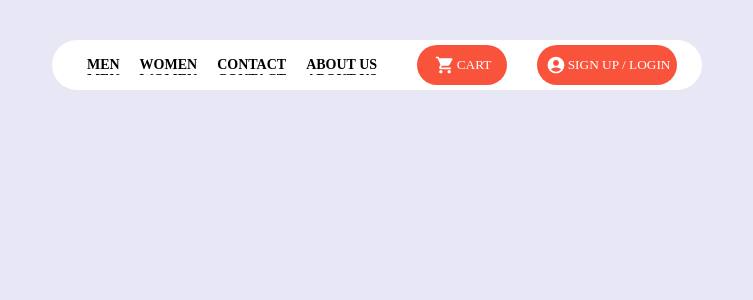
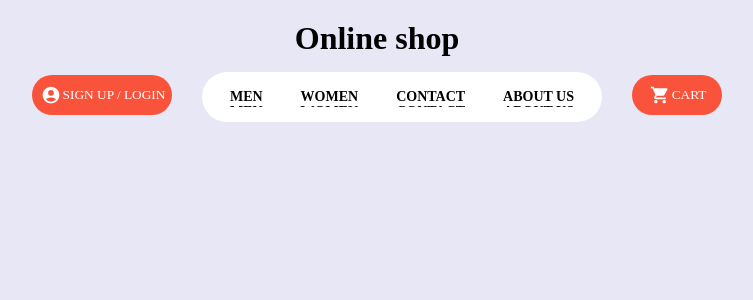
Before and after one commit to npouriaa/shopping-redux, a React (Vite) app: page / in a window 1280 px wide. Shown: the top 300 px of the page, without its empty margins (263-1016 px from the left). Built offline with nearby package versions, Linux system fonts and the light colour scheme; no server answers; sample sign-in values are in the browser's storage; a web font is replaced by a local one.

Commit message:
designing navBar

```diff
--- a/src/Components/Header.jsx
+++ b/src/Components/Header.jsx
@@ -5,6 +5,7 @@ import NavBar from './NavBar'
 const Header = () => {
   return (
     <div className='header-con'>
+      <h1>Online shop</h1>
       <NavBar/>
     </div>
   )
--- a/src/Components/NavBar.jsx
+++ b/src/Components/NavBar.jsx
@@ -9,6 +9,15 @@ const NavBar = () => {
   return (
     <>
       <div className="navBar-con">
+        <Link>
+          <button className="auth-btn btn">
+            <span></span>
+            <div className="text-layer">
+              <AccountCircleIcon className="cart-icon" />
+              sign up / login
+            </div>
+          </button>
+        </Link>
         <ul className="menu-items">
           <Link className="link">
             <li>
@@ -43,7 +52,7 @@ const NavBar = () => {
             </li>
           </Link>
         </ul>
-
+        <Link>
           <button className="cart-btn btn">
             <span></span>
             <div className="text-layer">
@@ -51,13 +60,7 @@ const NavBar = () => {
               cart
             </div>
           </button>
-        <button className="auth-btn btn">
-          <span></span>
-          <div className="text-layer">
-            <AccountCircleIcon className="cart-icon" />
-            sign up / login
-          </div>
-        </button>
+        </Link>
       </div>
       <button className="hamburger-menu-btn">
         <div className="menu-icon">
--- a/src/index.scss
+++ b/src/index.scss
@@ -9,6 +9,6 @@
 }
 
 body {
-  background-color: $lightBlue-color;
+  background-color: #e8e7f6;
   @include d-flex(center, center);
 }
--- a/src/scss/auth.scss
+++ b/src/scss/auth.scss
@@ -4,7 +4,7 @@
 .auth-con {
   width: 450px;
   height: 450px;
-  background-color: $primary-color-lightGray;
+  background-color: #f1f4f5;
   border-radius: 15px;
   box-shadow: 0 0 30px 5px rgba(86, 121, 171, .1);
   padding: 10px;
--- a/src/scss/header.scss
+++ b/src/scss/header.scss
@@ -2,5 +2,8 @@
 @import "../scss/variables.scss";
 
 .header-con {
- width : 100%;
+  padding: 20px;
+  @include d-flex(center, center);
+  flex-direction: column;
+  width: 100%;
 }
--- a/src/scss/loader.scss
+++ b/src/scss/loader.scss
@@ -21,7 +21,7 @@
     .loader-text {
       position: absolute;
       top: 0;
-      color: #fff;
+      color: $primary-color-white;
       padding: 0;
       margin: 0;
       animation: text_713 3.5s ease both infinite;
--- a/src/scss/navbar.scss
+++ b/src/scss/navbar.scss
@@ -2,18 +2,21 @@
 @import "../scss/variables.scss";
 
 .navBar-con {
-  margin: 40px auto;
+  margin: 10px auto;
   gap: 30px;
-  width: 650px;
-  height: 50px;
-  border-radius: 30px;
-  background-color: #fff;
+  width: 100%;
+  padding: 5px;
+  @include d-flex(center , center);
   .menu-items {
+    border-radius: 30px;
+    background-color: $primary-color-white;
+    height: 50px;
     list-style: none;
+    width: 400px;
     @include d-flex(space-evenly, center);
     li {
       cursor: pointer;
-     height: 100%;
+      height: 100%;
       font-weight: 600;
       text-transform: uppercase;
       font-size: 14px;
@@ -48,18 +51,18 @@
     height: 40px;
     cursor: pointer;
     position: relative;
-    background-color: $orange-color;
     border-radius: 20px;
-    color: #fff;
+    color: $primary-color-white;
     border: none;
     text-transform: uppercase;
     overflow: hidden;
+    background-color: $orange-color;
     .cart-icon {
       height: 20px;
     }
     .text-layer {
-     width : 100%;
-     height: 100%;
+      width: 100%;
+      height: 100%;
       top: 0;
       position: absolute;
       @include d-flex(center, center);
@@ -70,8 +73,8 @@
     }
     span {
       left: -140px;
-     width : 100%;
-     height: 100%;
+      width: 100%;
+      height: 100%;
       transition: all $transition-duration;
       position: absolute;
       top: 0;
@@ -85,7 +88,7 @@
 .hamburger-menu-btn {
   z-index: 10;
   border: none;
-  background-color: #b4b7d9;
+  background-color: $gray-color;
   border-radius: 50%;
   position: fixed;
   right: 15px;
@@ -98,8 +101,8 @@
 
     .menu-icon__cheeckbox {
       display: block;
-     width : 100%;
-     height: 100%;
+      width: 100%;
+      height: 100%;
       position: relative;
       cursor: pointer;
       z-index: 2;
@@ -120,9 +123,9 @@
     span {
       position: absolute;
       display: block;
-     width : 100%;
+      width: 100%;
       height: 2px;
-      background-color: #fff;
+      background-color: $primary-color-white;
       border-radius: 1px;
       transition: all 0.2s cubic-bezier(0.1, 0.82, 0.76, 0.965);
 
@@ -182,13 +185,14 @@
     gap: 15px;
     flex-direction: column;
     letter-spacing: 4px;
-    color: #fff;
+    color: $primary-color-white;
     font-size: 20px;
     text-transform: uppercase;
-   width : 100%;
+    width: 100%;
     @include d-flex(center, center);
     p {
       text-transform: capitalize;
+      color: $gray-color;
       font-size: 14px;
     }
   }
@@ -196,12 +200,12 @@
     padding: 20px;
     @include d-flex(space-evenly, start);
     flex-direction: column;
-   width : 100%;
+    width: 100%;
     height: 400px;
     list-style: none;
     li {
       position: relative;
-      color: #fff;
+      color: $primary-color-white;
       font-weight: 900;
       gap: 5px;
       letter-spacing: 2px;
@@ -213,12 +217,13 @@
         position: absolute;
         font-size: 14px;
         font-weight: 400;
+        color: $gray-color;
       }
       .li-line {
         width: 30px;
         transition: all 0.3s;
         height: 3px;
-        background-color: #fff;
+        background-color: $primary-color-white;
       }
     }
   }
--- a/src/scss/variables.scss
+++ b/src/scss/variables.scss
@@ -1,7 +1,7 @@
 $primary-color-black: #000;
-$primary-color-lightGray: #f1f4f5;
+$primary-color-white: #fff;
 $purple-color: #4c26c9;
 $orange-color: #fa533c;
 $blue-color: #1976d2;
-$lightBlue-color: #e8e7f6;
+$gray-color: #b4b7d9;
 $transition-duration: 0.5s;
```
Lines whose indentation alone changed are shown as unchanged.
